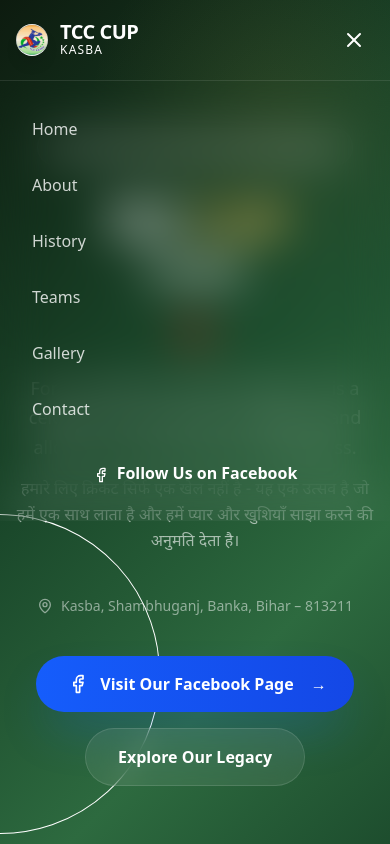
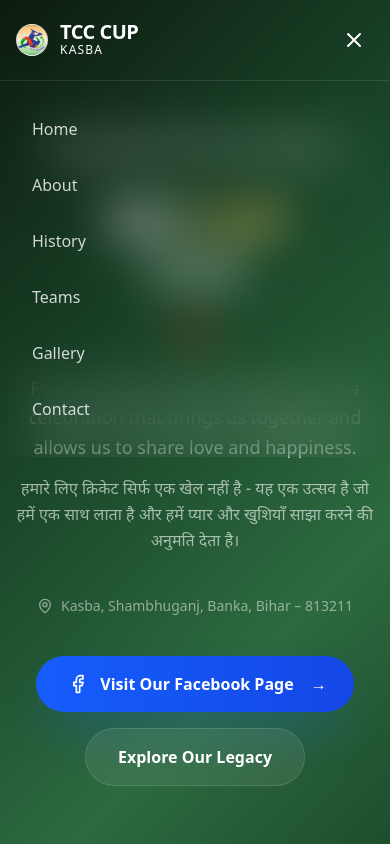
Before and after one commit to ankitjhagithub21/tcckasba, a Next.js app: page / in a window 390 px wide. Both pictures are taken after a click on the button 354 px from the left and 40 px from the top of the page. Shown: the top 844 px of the page. Built offline with nearby package versions, Linux system fonts and the light colour scheme.

Commit message:
fix mobile navigation and hero

```diff
--- a/components/Hero.tsx
+++ b/components/Hero.tsx
@@ -5,52 +5,7 @@ import { Facebook, MapPin, Calendar, ChevronDown } from 'lucide-react';
 export function Hero() {
   return (
     <section id="home" className="relative min-h-screen flex items-center justify-center hero-gradient overflow-hidden">
-      {/* Animated Background Elements */}
-      <div className="absolute inset-0 overflow-hidden">
-        {/* Cricket stumps pattern */}
-        {[...Array(20)].map((_, i) => (
-          <motion.div
-            key={i}
-            className="absolute w-1 bg-accent/5 rounded-full"
-            style={{
-              height: `${Math.random() * 200 + 50}px`,
-              left: `${Math.random() * 100}%`,
-              top: `${Math.random() * 100}%`,
-            }}
-            animate={{
-              opacity: [0.1, 0.3, 0.1],
-              scaleY: [1, 1.2, 1],
-            }}
-            transition={{
-              duration: Math.random() * 4 + 3,
-              repeat: Infinity,
-              ease: 'easeInOut',
-            }}
-          />
-        ))}
 
-        {/* Large Cricket Ball */}
-        <motion.div
-          className="absolute -right-20 -top-20 w-96 h-96 rounded-full opacity-10"
-          style={{
-            background: 'radial-gradient(circle, #d4a843 0%, transparent 70%)',
-          }}
-          animate={{ rotate: 360 }}
-          transition={{ duration: 60, repeat: Infinity, ease: 'linear' }}
-        />
-
-        {/* Decorative circles */}
-        <motion.div
-          className="absolute bottom-20 -left-40 w-80 h-80 rounded-full border border-accent/10"
-          animate={{ rotate: -360 }}
-          transition={{ duration: 40, repeat: Infinity, ease: 'linear' }}
-        />
-        <motion.div
-          className="absolute top-1/3 right-1/4 w-4 h-4 rounded-full bg-accent/30"
-          animate={{ y: [-10, 10, -10], opacity: [0.3, 0.7, 0.3] }}
-          transition={{ duration: 4, repeat: Infinity }}
-        />
-      </div>
 
       {/* Main Content */}
       <div className="relative z-10 max-w-7xl mx-auto px-4 sm:px-6 lg:px-8 text-center py-32">
--- a/components/Navbar.tsx
+++ b/components/Navbar.tsx
@@ -105,17 +105,18 @@ export function Navbar() {
       <AnimatePresence>
         {isOpen && (
           <motion.div
-            initial={{ opacity: 0, height: 0 }}
-            animate={{ opacity: 1, height: "auto" }}
-            exit={{ opacity: 0, height: 0 }}
-            className="md:hidden bg-dark/98 backdrop-blur-xl border-t border-white/10"
+            initial={{ opacity: 0, y: -20 }}
+            animate={{ opacity: 1, y: 0 }}
+            exit={{ opacity: 0, y: -20 }}
+            transition={{ duration: 0.3, ease: "easeInOut" }}
+            className="md:hidden bg-dark/95 backdrop-blur-xl border-t border-white/10"
           >
             <div className="px-4 py-6 space-y-2">
               {navLinks.map((link, i) => (
                 <motion.a
                   key={link.name}
                   href={link.href}
-                  initial={{ x: -50, opacity: 0 }}
+                  initial={{ x: -20, opacity: 0 }}
                   animate={{ x: 0, opacity: 1 }}
                   transition={{ delay: 0.05 * i }}
                   onClick={() => setIsOpen(false)}
@@ -124,18 +125,7 @@ export function Navbar() {
                   {link.name}
                 </motion.a>
               ))}
-              <motion.a
-                href="https://www.facebook.com/tcckasba"
-                target="_blank"
-                rel="noopener noreferrer"
-                initial={{ x: -50, opacity: 0 }}
-                animate={{ x: 0, opacity: 1 }}
-                transition={{ delay: 0.4 }}
-                className="block text-center mt-4 px-5 py-3 bg-gradient-to-r from-accent to-accent-light text-dark font-semibold rounded-full"
-              >
-                <Facebook size={16} className="inline mr-2" />
-                Follow Us on Facebook
-              </motion.a>
+
             </div>
           </motion.div>
         )}
```
